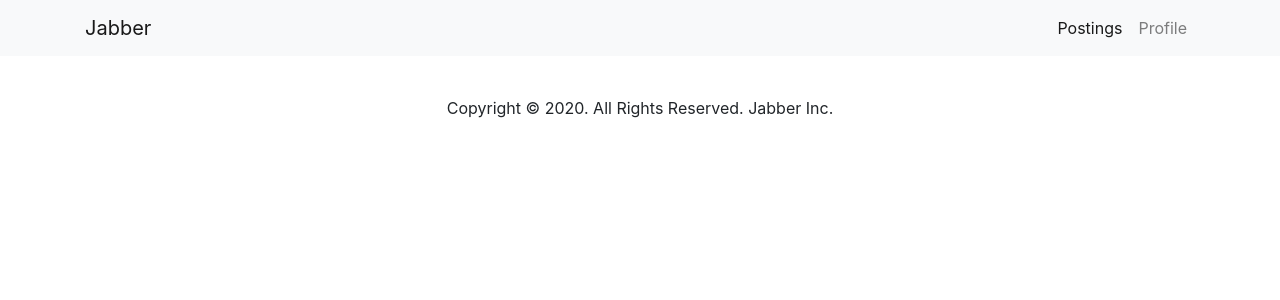
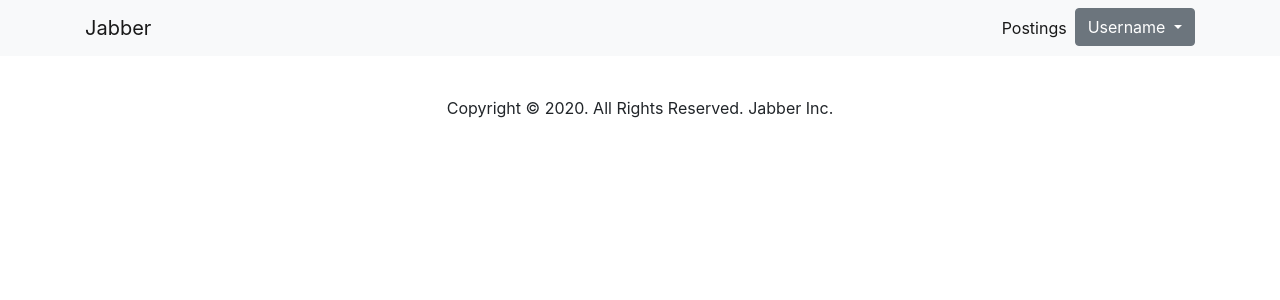
Before and after one commit to aphrx/jabber, a Flask app: template templates/base.html in a window 1280 px wide. Shown: the top 300 px of the page. Run offline with Flask 2, Linux system fonts and the light colour scheme; the template is opened without the code that fills it, so the values that code supplies are empty; some libraries are stand-ins or nearby versions.

Commit message:
Trying to add a dropdown menu

```diff
--- a/app.py
+++ b/app.py
@@ -20,7 +20,7 @@ from flask_login import (
 )
 
 app = Flask(__name__, template_folder='templates')
-# We can make this secret key as environ variable later to sign cookies if we want
+# We can make this secret key as environ variable later to sign cookies
 app.secret_key = os.environ.get("SECRET_KEY") or os.urandom(24)
 app.config["MONGO_URI"] = "mongodb://localhost:27017/jabberDatabase"
 mongo = PyMongo(app)
@@ -32,26 +32,23 @@ login_manager.init_app(app)
 # OAuth 2 client setup
 client = WebApplicationClient(secret.GOOGLE_CLIENT_ID)
 
-# @app.route('/')
-# def index():
-#     test = scraper.scrape()
-#     jobs = [[], [], []]
-#     jobs[0], jobs[1], jobs[2], count = test.search("software developer",
-#                                                    "Kitchener")
-#     return render_template('index.html', jobs=jobs, count=count)
-
 
 @app.route("/")
 def index():
     if current_user.is_authenticated:
-        return ("<p>Hello, {}! You're logged in! Email: {}</p>"
-                "<div><p>Google Profile Picture:</p>"
-                '<img src="{}" alt="Google profile pic"></img></div>'
-                '<a class="button" href="/logout">Logout</a>'.format(
-                    current_user.name, current_user.email,
-                    current_user.profile_pic))
+        # return ("<p>Hello, {}! You're logged in! Email: {}</p>"
+        #         "<div><p>Google Profile Picture:</p>"
+        #         '<img src="{}" alt="Google profile pic"></img></div>'
+        #         '<a class="button" href="/logout">Logout</a>'.format(
+        #             current_user.name, current_user.email,
+        #             current_user.profile_pic))
+        test = scraper.scrape()
+        jobs = [[], [], []]
+        jobs[0], jobs[1], jobs[2], count = test.search("software developer",
+                                                       "Kitchener")
+        return render_template('job_list.html', jobs=jobs, count=count)
     else:
-        return '<a class="button" href="/login">Google Login</a>'
+        return render_template("index.html")
 
 
 def get_google_provider_cfg():
@@ -130,7 +127,7 @@ def callback():
 @app.route("/logout")
 @login_required
 def logout():
-    logout_user()
+    logout_user()               # built-in from flask-login lib
     return redirect(url_for("index"))
 
 
--- a/static/css/style.css
+++ b/static/css/style.css
@@ -1,4 +1,3 @@
-.gradient-border {
     --borderWidth: 3px;
     background: white;
     position: relative;
--- a/templates/base.html
+++ b/templates/base.html
@@ -1,10 +1,12 @@
 <!DOCTYPE html>
 <html>
+
 <head>
     <link rel="stylesheet" type="text/css" href="{{ url_for('static', filename='css/style.css')}}">
     <link rel="stylesheet" type="text/css" href="{{ url_for('static', filename='css/bootstrap.min.css')}}">
     {% block head %} {% endblock %}
 </head>
+
 <body>
     <nav class="navbar navbar-expand-lg navbar-light bg-light">
         <div class="container">
@@ -17,8 +19,14 @@
                     <li class="nav-item">
                         <a class="nav-link active" href="">Postings</a>
                     </li>
-				  <li class="nav-item">
-					<a class="nav-link" href="">Profile</a>
+                    <li class="nav-item dropdown">
+                        <button class="btn btn-secondary dropdown-toggle" type="button" id="dropdownMenuButton" data-toggle="dropdown" aria-haspopup="true" aria-expanded="false">
+                            Username
+                        </button>
+                        <div class="dropdown-menu" aria-labelledby="dropdownMenuLink">
+                            <a class="dropdown-item" href="#">Profile</a>
+                            <a class="dropdown-item" href="/logout">Logout</a>
+                        </div>
                     </li>
                 </ul>
             </div>
@@ -31,5 +39,10 @@
         <br>
         <p class="footer-copyright text-center py-3"> Copyright © 2020. All Rights Reserved. Jabber Inc.</p>
     </footer>
+
+    <script type="text/javascript" src="{{ url_for('static', filename='js/bootstrap.bundle.min.js')}}"></script>
+    <script src="https://cdnjs.cloudflare.com/ajax/libs/popper.js/1.12.2/umd/popper.min.js"></script>
+    <script src="https://ajax.googleapis.com/ajax/libs/jquery/3.4.1/jquery.min.js"></script> <!-- jQuery library -->
 </body>
+
 </html>
```
Also changed, not shown: templates/index.html (+13 -26 lines), templates/job_list.html (added, +28 -0 lines). Lines whose indentation alone changed are shown as unchanged.
